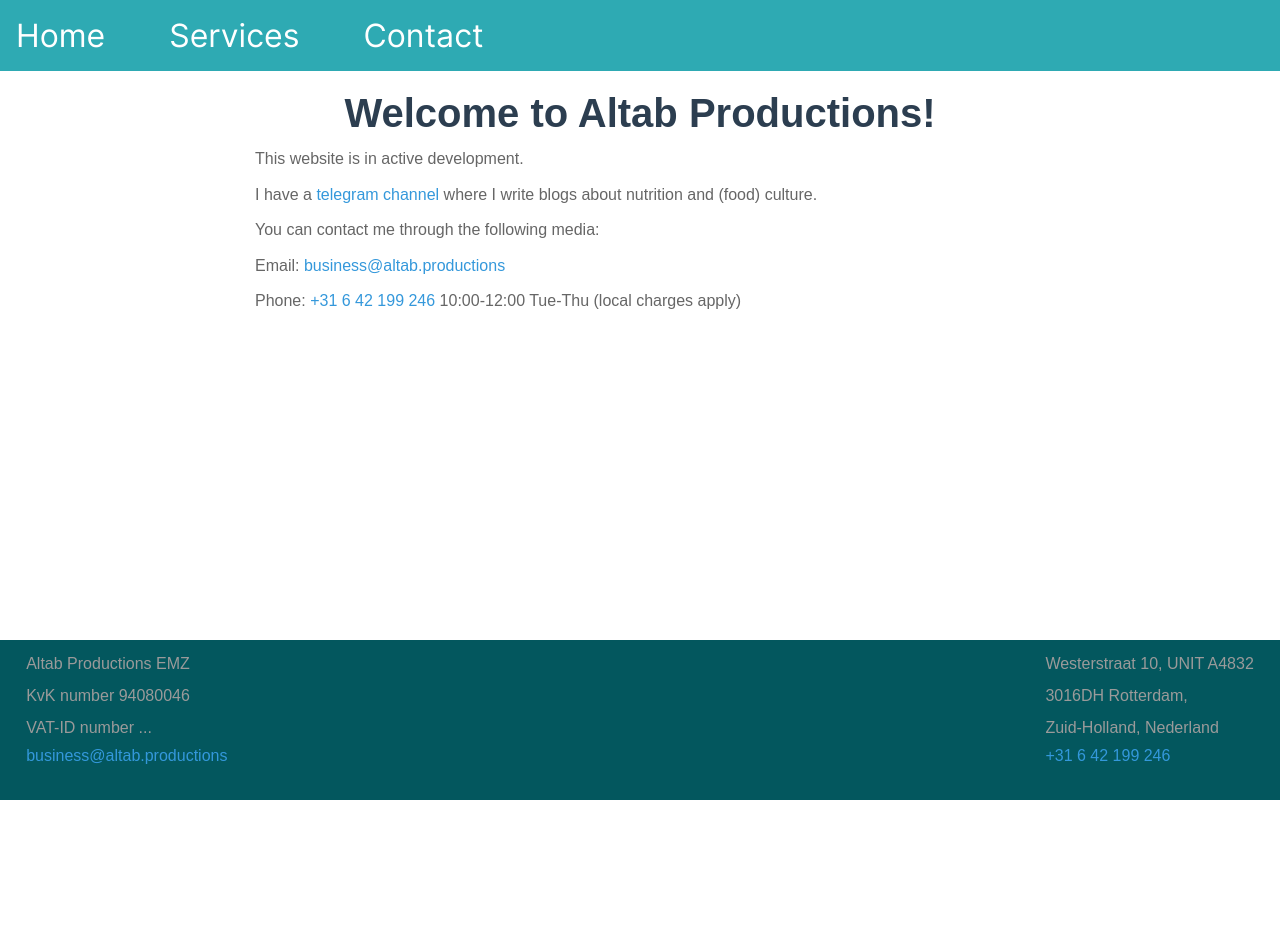
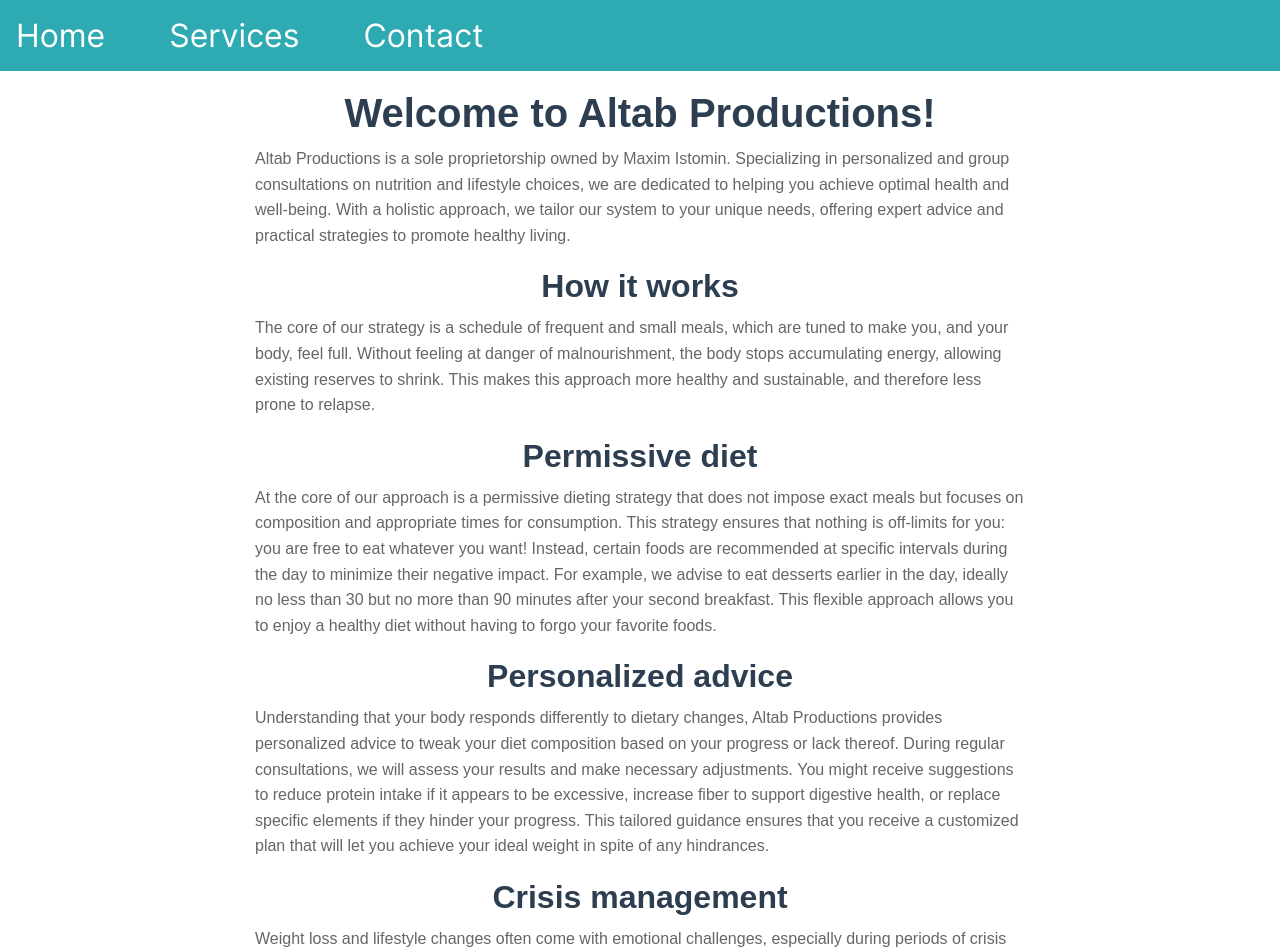
Before and after one commit to altab-productions/altab-productions.github.io, a SvelteKit app: page / in a window 1280 px wide. Shown: the top 952 px of the page. Before the commit the page ends 800 px from the top, so only its background shows below. Built offline with nearby package versions, Linux system fonts and the light colour scheme.

Commit message:
Updated main page text

```diff
--- a/src/routes/+page.svelte
+++ b/src/routes/+page.svelte
@@ -1,6 +1,22 @@
 <h1>Welcome to Altab Productions!</h1>
-<p>This website is in active development.</p>
-<p>I have a <a href="https://t.me/altab_productions">telegram channel</a> where I write blogs about nutrition and (food) culture.</p>
-<p>You can contact me through the following media:</p>
-<p>Email: <a href="mailto:business@altab.productions">business@altab.productions</a></p>
-<p>Phone: <a href="tel:+31642199246">+31 6 42 199 246</a> 10:00-12:00 Tue-Thu (local charges apply)</p>
+<p>
+    Altab Productions is a sole proprietorship owned by Maxim Istomin. Specializing in personalized and group consultations on nutrition and lifestyle choices, we are dedicated to helping you achieve optimal health and well-being. With a holistic approach, we tailor our system to your unique needs, offering expert advice and practical strategies to promote healthy living.
+</p>
+<h2>How it works</h2>
+<p>
+    The core of our strategy is a schedule of frequent and small meals, which are tuned to make you, and your body, feel full. Without feeling at danger of malnourishment, the body stops accumulating energy, allowing existing reserves to shrink. This makes this approach more healthy and sustainable, and therefore less prone to relapse.
+</p>
+<h2>Permissive diet</h2>
+<p>
+    At the core of our approach is a permissive dieting strategy that does not impose exact meals but focuses on composition and appropriate times for consumption. This strategy ensures that nothing is off-limits for you: you are free to eat whatever you want! Instead, certain foods are recommended at specific intervals during the day to minimize their negative impact. For example, we advise to eat desserts earlier in the day, ideally no less than 30 but no more than 90 minutes after your second breakfast. This flexible approach allows you to enjoy a healthy diet without having to forgo your favorite foods.
+</p>
+<h2>Personalized advice</h2>
+<p>
+    Understanding that your body responds differently to dietary changes, Altab Productions provides personalized advice to tweak your diet composition based on your progress or lack thereof. During regular consultations, we will assess your results and make necessary adjustments. You might receive suggestions to reduce protein intake if it appears to be excessive, increase fiber to support digestive health, or replace specific elements if they hinder your progress. This tailored guidance ensures that you receive a customized plan that will let you achieve your ideal weight in spite of any hindrances.
+</p>
+<h2>
+    Crisis management
+</h2>
+<p>
+    Weight loss and lifestyle changes often come with emotional challenges, especially during periods of crisis when your body resists change to hold on to stored energy. We offer essential emotional support during these critical times. We provide empathetic counseling to help you navigate these rough patches, offering strategies to cope with cravings, stress, and the psychological aspects of dietary adjustments. This support is crucial in maintaining your motivation and preventing relapse, ensuring that you the goals that you set for yourself.
+</p>
```
